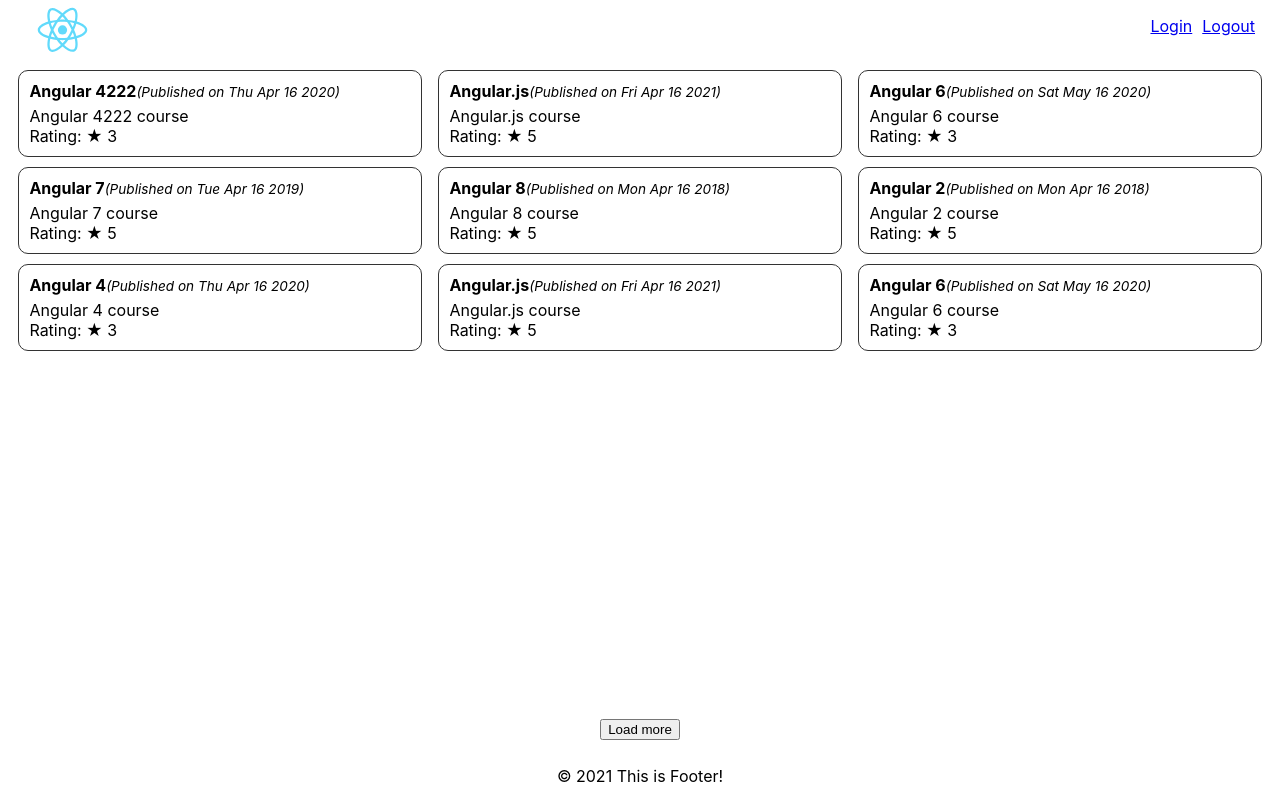
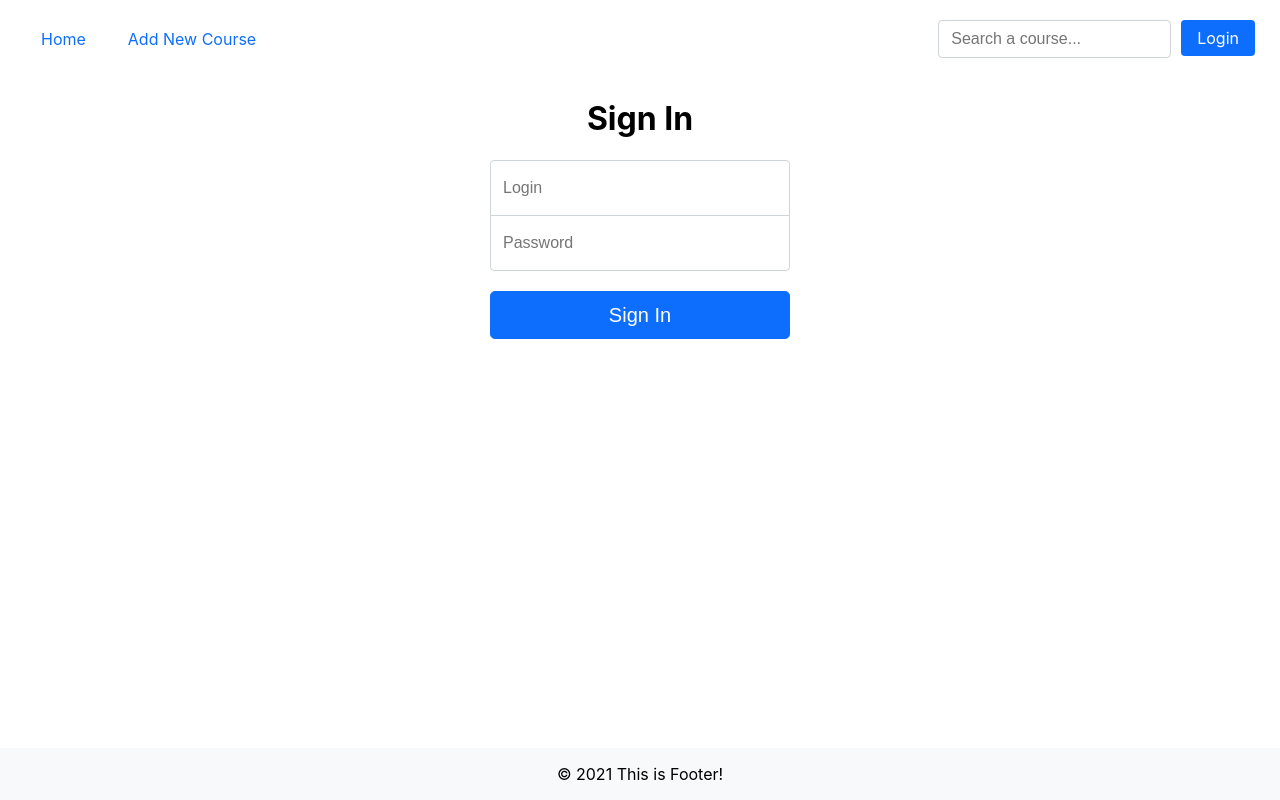
Before and after one commit to ps99/catacourses, a React (Create React App) app: page /login in a window 1280 px wide. Built offline with nearby package versions, Linux system fonts and the light colour scheme; data requests are answered from the project's data file.

Commit message:
Update Login page

```diff
--- a/package.json
+++ b/package.json
@@ -14,6 +14,7 @@
     "node-sass": "^5.0.0",
     "react": "^17.0.2",
     "react-dom": "^17.0.2",
+    "react-router-dom": "^5.3.0",
     "react-scripts": "4.0.3",
     "typescript": "^4.2.4",
     "web-vitals": "^1.1.1"
@@ -42,5 +43,9 @@
       "last 1 firefox version",
       "last 1 safari version"
     ]
+  },
+  "devDependencies": {
+    "@types/react-router-dom": "^5.1.8",
+    "eslint-plugin-react-hooks": "^4.2.0"
   }
 }
--- a/src/App.tsx
+++ b/src/App.tsx
@@ -1,5 +1,14 @@
 
-import React, { useState } from 'react';
+import React, { useState, useContext, createContext } from 'react';
+import {
+  BrowserRouter as Router,
+  Switch,
+  Route,
+  Link,
+  Redirect,
+  useHistory,
+  useLocation
+} from 'react-router-dom';
 import Header from './components/Header/Header'
 import Footer from './components/Footer/Footer'
 import Layout from './components/Layout/Layout'
@@ -9,14 +18,17 @@ import './scss/App.scss';
 
 
 function App(props:any) {
-  const [ pageCount, setPageCount ] = useState(1);
+  const [pageCount, setPageCount] = useState(1);
+  const [authState, setAuthState] = useState('default');
   let { state, error, data } = useApi(pageCount);
-
-  console.log(data)
 
   function updateCurrentPage() {
     setPageCount(pageCount + 1);
-    console.log(pageCount)
+  }
+
+  function checkAuth() {
+    return false;
+    // return authState.user === '' ? false : true
   }
 
   switch(state) {
@@ -24,11 +36,11 @@ function App(props:any) {
       return <div>ERROR: {error || 'General error'}</div>;
     case apiStates.SUCCESS:
       return (
-        <>
-          <Header />
-          <Layout data={data}/>
-          <Footer updateCurrentPage={updateCurrentPage} />
-        </>
+        <Router>
+          <Header isLoggedIn={checkAuth} />
+          <Layout data={data} updateCurrentPage={updateCurrentPage} />
+          <Footer />
+        </Router>
       )
     case apiStates.LOADING:
       default:
--- a/src/components/Footer/Footer.tsx
+++ b/src/components/Footer/Footer.tsx
@@ -1,17 +1,6 @@
-import React from 'react';
-import {apiStates, useApi} from '../../tools';
-
-const clickHandler = (props:any) => {
-  console.log('Load more button is clicked!')
-}
-
-export const Footer = (props:any) => {
-  const updateCurrentPage = props.updateCurrentPage
+export const Footer = () => {
   return (
     <footer className="footer">
-      <div className="footer_loadmore">
-        <button onClick={updateCurrentPage}>Load more</button>
-      </div>
       <p>&copy; {new Date().getFullYear()} This is Footer!</p>
     </footer>
   )
--- a/src/components/Header/Header.tsx
+++ b/src/components/Header/Header.tsx
@@ -1,17 +1,28 @@
-import logo from '../../images/logo.svg';
+import { useContext } from 'react';
+import { NavLink } from 'react-router-dom';
 
-export const Header = () => {
+
+export const Header = (props:any) => {
+  let isLoggedIn = props.isLoggedIn();
+
   return (
-    <header className="header">
-      <a className="header_logo" href="/">
-        <img src={logo} alt="Logo" />
-      </a>
-      <nav>
+    <header>
+      <div className="header">
         <ul className="header_navbar">
-          <li><a href="/">Login</a></li>
-          <li><a href="/">Logout</a></li>
+          <li><NavLink exact to="/">Home</NavLink></li>
+          <li><NavLink to="/add">Add New Course</NavLink></li>
         </ul>
-      </nav>
+        <ul className="header_navbar align-right">
+          <li className="header_search">
+            <input type="search" placeholder="Search a course..." />
+          </li>
+          <li>{
+            isLoggedIn ?
+            <NavLink to="/logout">Logout</NavLink> :
+            <NavLink to="/login">Login</NavLink>
+          }</li>
+        </ul>
+      </div>
     </header>
   )
 }
--- /dev/null
+++ b/src/components/HomePage/Home.tsx
@@ -0,0 +1,15 @@
+import Course from "../Course/Course";
+
+export const Home = (props:any) => {
+  const list = props.data.map((value:any) => {
+    return <Course key={value.id.toString()} data={value} />;
+  });
+
+  return (
+    <main>
+      <ul className="courses_list">{list}</ul>
+    </main>
+  )
+}
+
+export default Home;
--- a/src/components/Layout/Layout.tsx
+++ b/src/components/Layout/Layout.tsx
@@ -1,14 +1,27 @@
-import Course from '../Course/Course'
+import Home from '../HomePage/Home';
+import Login from '../LoginPage/Login';
+import AddNewCourse from '../NewCoursePage/AddNewCourse';
+import {
+  BrowserRouter as Router,
+  Switch,
+  Route,
+  Link
+} from 'react-router-dom';
+import { useState } from 'react';
 
 export const Layout = (props:any) => {
-  const list = props.data.map((value:any) => {
-    return <Course key={value.id.toString()} data={value} />;
-  });
-
   return (
-    <main>
-      <ul className="courses_list">{list}</ul>
-    </main>
+    <Switch>
+      <Route path='/login'>
+        <Login />
+      </Route>
+      <Route path='/add'>
+        <AddNewCourse />
+      </Route>
+      <Route exact path='/'>
+        <Home data={props.data}/>
+      </Route>
+    </Switch>
   )
 }
 
--- /dev/null
+++ b/src/components/LoginPage/Login.tsx
@@ -0,0 +1,78 @@
+import React, { useContext, createContext, useState } from 'react';
+import {
+  BrowserRouter as Router,
+  Switch,
+  Route,
+  Link,
+  Redirect,
+  useHistory,
+  useLocation
+} from 'react-router-dom';
+
+async function getAuth(authState:any) {
+  const obj = await authState && {
+    user: 'admin',
+    password: '12345',
+    message: 'Success. Logged in!'
+  }
+  return obj;
+}
+
+export const Login = (props:any) => {
+  const [authState, setAuthState] = useState({
+    user: '',
+    password: '',
+    message: ''
+  });
+  const history = useHistory();
+  const handleChange = (e:any) => {
+    const {id, value} = e.target
+    setAuthState({
+      ...authState,
+      [id]: value
+    })
+  }
+  const handleSubmitClick = async (e:any) => {
+    e.preventDefault();
+
+    const user = await getAuth(authState);
+
+    if(user) {
+      props.updateUser(user);
+      history.push('/');
+    }
+  }
+
+  return (
+    <main>
+      <div className="loginForm">
+        <h1>Sign In</h1>
+        <form>
+          <input
+            id="login"
+            className="form-control"
+            type="text"
+            placeholder="Login"
+            value={authState.user}
+            autoComplete="off"
+            onChange={handleChange} />
+          <input
+            id="password"
+            type="password"
+            className="form-control"
+            placeholder="Password"
+            value={authState.password}
+            onChange={handleChange} />
+          <button
+            className="btn btn-primary btn-lg"
+            onClick={handleSubmitClick}
+            type='submit'>Sign In</button>
+        </form>
+        <div className="alert alert-success mt-2" style={{display: authState.message ? 'block' : 'none' }} role="alert"
+          >{authState.message}</div>
+      </div>
+    </main>
+  )
+}
+
+export default Login;
--- /dev/null
+++ b/src/components/NewCoursePage/AddNewCourse.tsx
@@ -0,0 +1,9 @@
+export const AddNewCourse = () => {
+  return (
+    <main>
+      <h1>Add New Course</h1>
+    </main>
+  )
+}
+
+export default AddNewCourse;
--- a/src/index.tsx
+++ b/src/index.tsx
@@ -1,6 +1,5 @@
 import React from 'react';
 import ReactDOM from 'react-dom';
-import './index.css';
 import App from './App';
 import reportWebVitals from './reportWebVitals';
 
--- a/src/scss/App.scss
+++ b/src/scss/App.scss
@@ -4,71 +4,100 @@
   box-sizing: border-box;
 }
 
-html {
+html, body {
   height: 100%;
 }
 
 body {
   position: relative;
   min-height: 100%;
+  margin: 0;
+  font-family: -apple-system, BlinkMacSystemFont, 'Segoe UI', 'Roboto', 'Oxygen', 'Ubuntu', 'Cantarell', 'Fira Sans', 'Droid Sans', 'Helvetica Neue', sans-serif;
+-webkit-font-smoothing: antialiased;
+-moz-osx-font-smoothing: grayscale;
+}
+
+code {
+  font-family: source-code-pro, Menlo, Monaco, Consolas, 'Courier New',
+    monospace;
 }
 
 .wrap {
   display: flex;
+  min-height: 100%;
   flex-direction: column;
   flex-grow: 1;
-  padding: 60px 0 92px;
 }
 
 .header {
-  position: absolute;
-  top: 0;
-  left: 0;
   display: flex;
-  flex-grow: 1;
-  flex-direction: row;
-  justify-content: space-between;
-  width: 100%;
-  height: 60px;
+  flex-wrap: wrap;
+  justify-content: start;
+  align-items: center;
   padding: 0 20px;
   background: #fff;
 }
 
-.header_logo img {
-  height: 100%;
-}
-
 .header_navbar {
   display: flex;
+  flex-wrap: wrap;
+  margin: 0;
+  padding: 20px 0;
   list-style: none;
+
+  &.align-right {
+    margin-left: auto;
+  }
 
   li {
     padding: 0 5px;
   }
-}
 
-.footer {
-  position: absolute;
-  bottom: 0;
-  left: 0;
-  display: flex;
-  flex-grow: 1;
-  flex-direction: column;
-  justify-content: space-between;
-  width: 100%;
-  height: 92px;
-  padding: 0 20px;
-  text-align: center;
-  background: #fff;
-}
+  a {
+    display: block;
+    padding: .5rem 1rem;
+    color: #0d6efd;
+    text-decoration: none;
+    border: 0;
+    border-radius: .25rem;
+    transition: color .15s ease-in-out,background-color .15s ease-in-out,border-color .15s ease-in-out;
 
-.footer_loadmore {
-  padding: 10px 0;
-  text-align: center;
-}
+    &:hover {
+      color: #333;
+      background-color: rgba(13,110,253,.5);
+    }
 
-main {
-  min-height: 100%;
+    &.active {
+      color: #fff;
+      background-color: #0d6efd;
+    }
+  }
+
+  input {
+    display: block;
+    width: 100%;
+    padding: .375rem .75rem;
+    font-size: 1rem;
+    font-weight: 400;
+    line-height: 1.5;
+    color: #212529;
+    background-color: #fff;
+    background-clip: padding-box;
+    border: 1px solid #ced4da;
+    -webkit-appearance: none;
+    -moz-appearance: none;
+    appearance: none;
+    border-radius: .25rem;
+    transition: border-color .15s ease-in-out,box-shadow .15s ease-in-out;
+
+    &:focus {
+      color: #212529;
+      background-color: #fff;
+      border-color: #86b7fe;
+      outline: 0;
+      box-shadow: 0 0 0 0.25rem rgba(13,110,253,.25);
+    }
+  }
 }
 
 .courses_list {
@@ -86,10 +115,29 @@ main {
 }
 
 .course_card {
-  padding: 10px;
-  border: solid 1px #333;
-  border-radius: 10px;
+  position: relative;
+  top: 0;
+  z-index: 1;
+  border-radius: 4px;
   width: 100%;
+  border: 1px solid #f2f8f9;
+
+  display: block;
+  top: 0px;
+  position: relative;
+  background-color: #f2f8f9;
+  padding: 32px 24px;
+  text-decoration: none;
+  z-index: 1;
+  overflow: hidden;
+
+  &:hover {
+    transition: all 0.2s ease-out;
+    box-shadow: 0px 4px 8px rgba(38, 38, 38, 0.2);
+    top: -4px;
+    border: 1px solid #cccccc;
+    background-color: white;
+  }
 }
 
 .course_card__title {
@@ -101,3 +149,120 @@ main {
     font-size: 0.85em;
   }
 }
+
+.loginForm {
+  width: 100%;
+  max-width: 300px;
+  margin: 0 auto;
+  text-align: center;
+
+  input {
+    position: relative;
+    display: block;
+    width: 100%;
+    height: 3.5rem;
+    padding: 1rem;
+    font-size: 1rem;
+    font-weight: 400;
+    line-height: 1.5;
+    color: #212529;
+    background-color: #fff;
+    background-clip: padding-box;
+    border: 1px solid #ced4da;
+    -webkit-appearance: none;
+    -moz-appearance: none;
+    appearance: none;
+    border-radius: .25rem;
+    transition: border-color .15s ease-in-out,box-shadow .15s ease-in-out;
+
+    &:focus {
+      z-index: 2;
+      color: #212529;
+      background-color: #fff;
+      border-color: #86b7fe;
+      outline: 0;
+      box-shadow: 0 0 0 0.25rem rgba(13,110,253,.25);
+    }
+  }
+
+  input[type="text"] {
+    margin-bottom: -1px;
+    border-bottom-right-radius: 0;
+    border-bottom-left-radius: 0;
+  }
+
+  input[type="password"] {
+    border-top-right-radius: 0;
+    border-top-left-radius: 0;
+  }
+
+  button {
+    width: 100%;
+    margin-top: 20px;
+  }
+
+  .form-floating>.form-control:focus~label, .form-floating>.form-control:not(:placeholder-shown)~label, .form-floating>.form-select~label {
+    opacity: .65;
+    transform: scale(.85) translateY(-.5rem) translateX(.15rem);
+}
+  .form-control {
+    display: block;
+    width: 100%;
+    padding: .375rem .75rem;
+    font-size: 1rem;
+    font-weight: 400;
+    line-height: 1.5;
+    color: #212529;
+    background-color: #fff;
+    background-clip: padding-box;
+    border: 1px solid #ced4da;
+    -webkit-appearance: none;
+    -moz-appearance: none;
+    appearance: none;
+    border-radius: .25rem;
+    transition: border-color .15s ease-in-out,box-shadow .15s ease-in-out;
+  }
+}
+
+.footer {
+  display: flex;
+  flex-direction: column;
+  justify-content: space-between;
+  width: 100%;
+  margin-top: auto;
+  padding: 0 20px;
+  text-align: center;
+  background-color: #f8f9fa;
+}
+
+.btn {
+  display: inline-block;
+  font-weight: 400;
+  line-height: 1.5;
+  color: #212529;
+  text-align: center;
+  text-decoration: none;
+  vertical-align: middle;
+  cursor: pointer;
+  -webkit-user-select: none;
+  -moz-user-select: none;
+  user-select: none;
+  background-color: transparent;
+  border: 1px solid transparent;
+  padding: .375rem .75rem;
+  font-size: 1rem;
+  border-radius: .25rem;
+  transition: color .15s ease-in-out,background-color .15s ease-in-out,border-color .15s ease-in-out,box-shadow .15s ease-in-out;
+}
+
+.btn-primary {
+  color: #fff;
+  background-color: #0d6efd;
+  border-color: #0d6efd;
+}
+
+.btn-lg {
+  padding: .5rem 1rem;
+  font-size: 1.25rem;
+  border-radius: .3rem;
+}
```
Also changed, not shown: src/index.css (deleted, +0 -13 lines), src/services/Auth.services.ts (added, +27 -0 lines).
